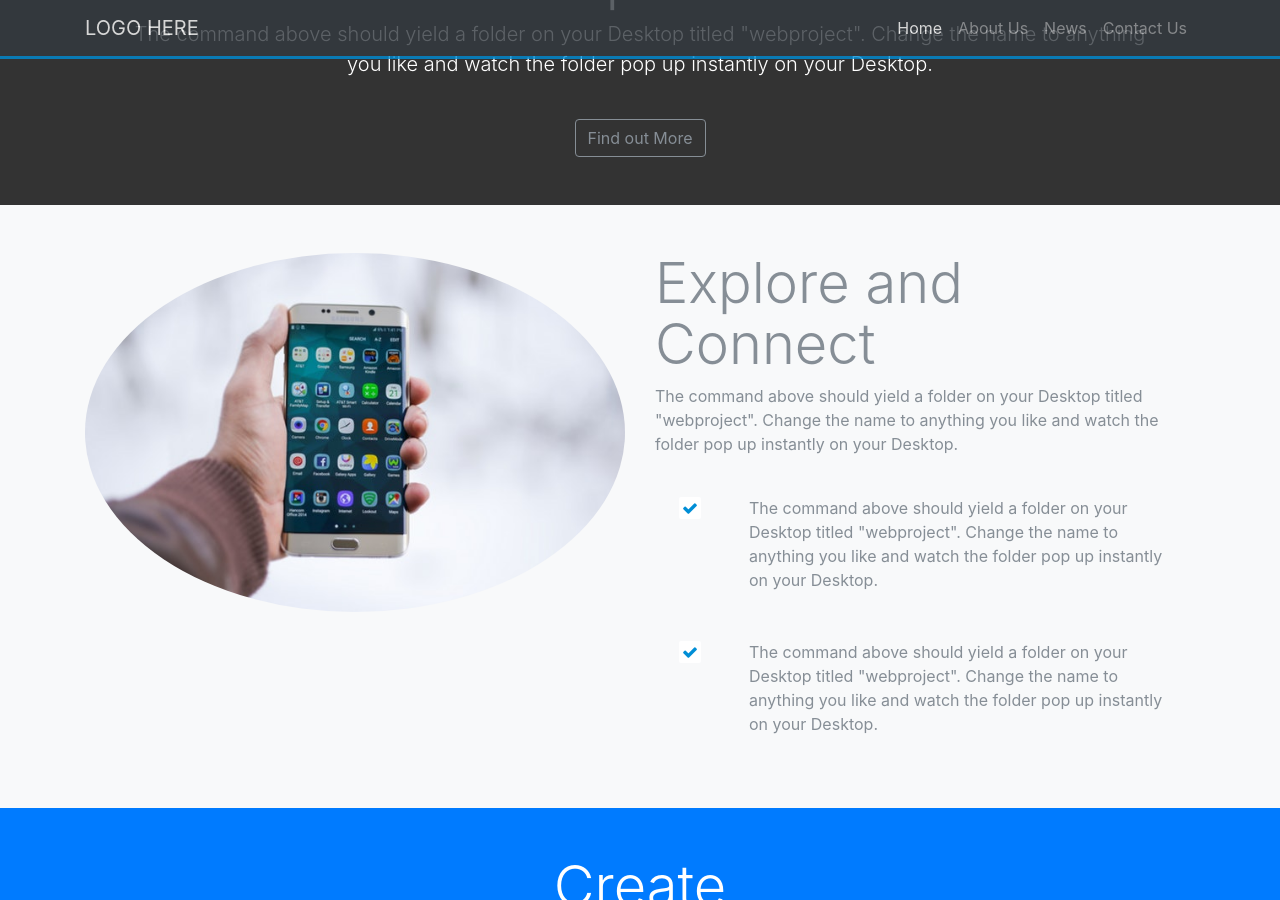
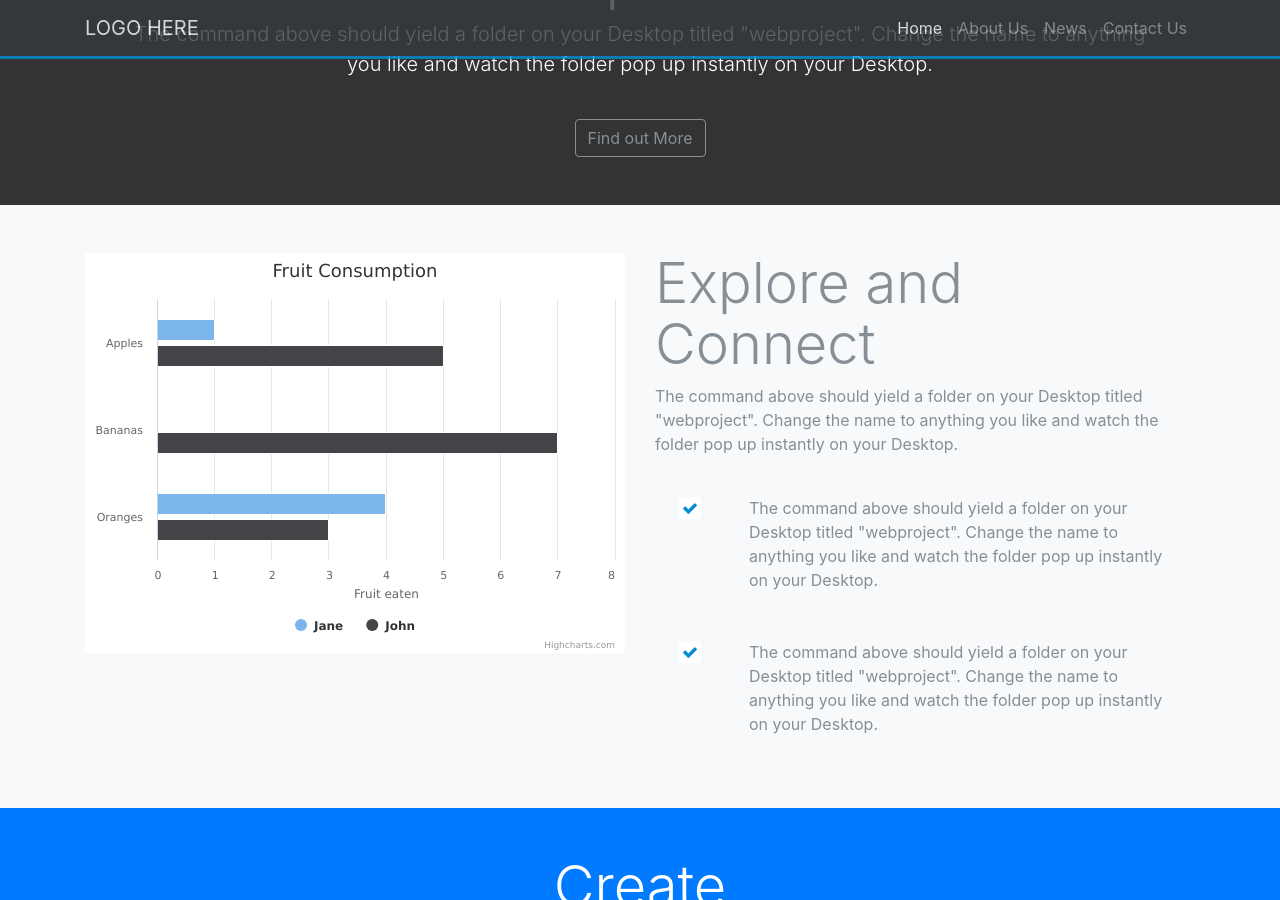
Before and after one commit to constantinembufung/bootstrap4-beta, a Jekyll site: the page built from index.html, in a window 1280 px wide and 900 px high, scrolled down 829 px. Built offline with Jekyll 4.4.1, drawn with Linux system fonts in a browser that asks for light colours; nearby versions of some CDN libraries; library files that are not in the unit come from our copies; Markdown is read by kramdown in place of the engine named in the settings.

Commit message:
integrate high charts demo
integrate high charts demo

```diff
--- a/_layouts/default.html
+++ b/_layouts/default.html
@@ -26,6 +26,93 @@
     <script src="js/jquery-3.2.1.slim.min.js" ></script>
     <script src="js/popper.min.js" ></script>
     <script src="js/bootstrap.min.js" ></script>
+    <script src="node_modules/highcharts/highcharts.js" type="text/javascript"></script>
+    <script type="text/javascript">
+      $(function () {
+    var myChart = Highcharts.chart('container', {
+        chart: {
+            type: 'bar'
+        },
+        title: {
+            text: 'Fruit Consumption'
+        },
+        xAxis: {
+            categories: ['Apples', 'Bananas', 'Oranges']
+        },
+        yAxis: {
+            title: {
+                text: 'Fruit eaten'
+            }
+        },
+        series: [{
+            name: 'Jane',
+            data: [1, 0, 4]
+        }, {
+            name: 'John',
+            data: [5, 7, 3]
+        }]
+    });
+});
+</script>
+ <script type="text/javascript">
+      $.getJSON('https://www.highcharts.com/samples/data/jsonp.php?filename=usdeur.json&callback=?', function (data) {
 
+    Highcharts.chart('container', {
+        chart: {
+            zoomType: 'x'
+        },
+        title: {
+            text: 'USD to EUR exchange rate over time'
+        },
+        subtitle: {
+            text: document.ontouchstart === undefined ?
+                    'Click and drag in the plot area to zoom in' : 'Pinch the chart to zoom in'
+        },
+        xAxis: {
+            type: 'datetime'
+        },
+        yAxis: {
+            title: {
+                text: 'Exchange rate'
+            }
+        },
+        legend: {
+            enabled: false
+        },
+        plotOptions: {
+            area: {
+                fillColor: {
+                    linearGradient: {
+                        x1: 0,
+                        y1: 0,
+                        x2: 0,
+                        y2: 1
+                    },
+                    stops: [
+                        [0, Highcharts.getOptions().colors[0]],
+                        [1, Highcharts.Color(Highcharts.getOptions().colors[0]).setOpacity(0).get('rgba')]
+                    ]
+                },
+                marker: {
+                    radius: 2
+                },
+                lineWidth: 1,
+                states: {
+                    hover: {
+                        lineWidth: 1
+                    }
+                },
+                threshold: null
+            }
+        },
+
+        series: [{
+            type: 'area',
+            name: 'USD to EUR',
+            data: data
+        }]
+    });
+});
+    </script>
   </body>
 </html>
--- a/css/style.css
+++ b/css/style.css
@@ -3,6 +3,7 @@ body {
 	background-color: #333;
 	color: #FFF;
 }
+
 
 .navbar {
 	border-bottom: 3px solid #008ED6 ;
--- a/index.html
+++ b/index.html
@@ -90,7 +90,7 @@ layout: default
           <div class="container">
             <div class="row">
                 <div class="col-md-6">
-                  <img src="img/phone.jpg" class="img-fluid mb-3 rounded-circle">
+                  <div id="container" ></div>
                 </div>
                  <div class="col-md-6">
                    <h3 class="display-4">Explore and Connect</h3>
@@ -118,6 +118,7 @@ layout: default
             </div>
           </div>
       </section>
+
 
         <section id="create-head-section" class="bg-primary">
         <div class="container">
@@ -161,7 +162,7 @@ layout: default
                               </div>
                  </div>
                  <div class="col-md-6">
-                  <img src="img/tablet.jpg" class="img-fluid mb-3 rounded-circle">
+                  <div id="container" ></div>
                 </div>
             </div>
           </div>
```
Also changed, not shown: 6 other files.
